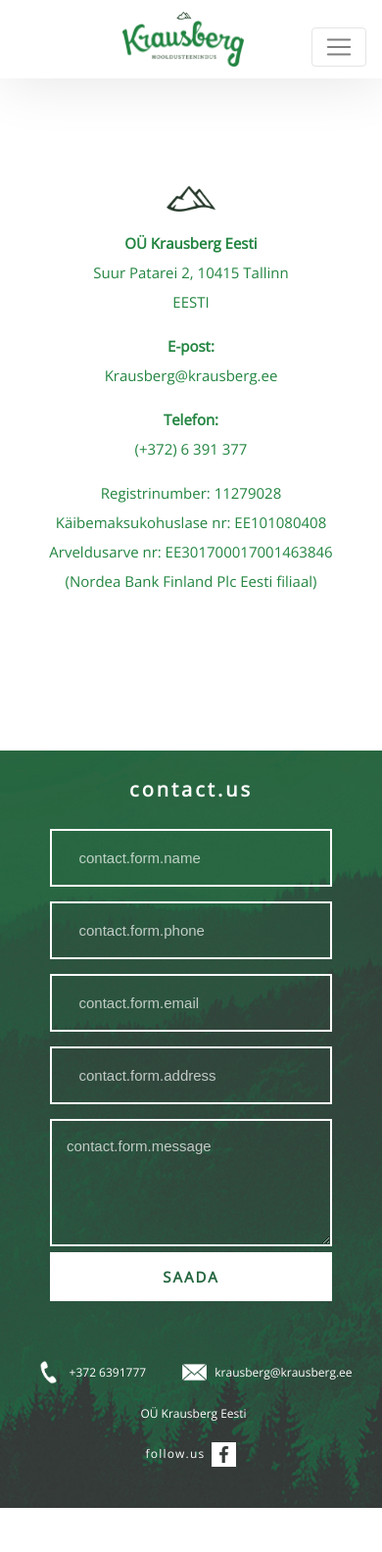
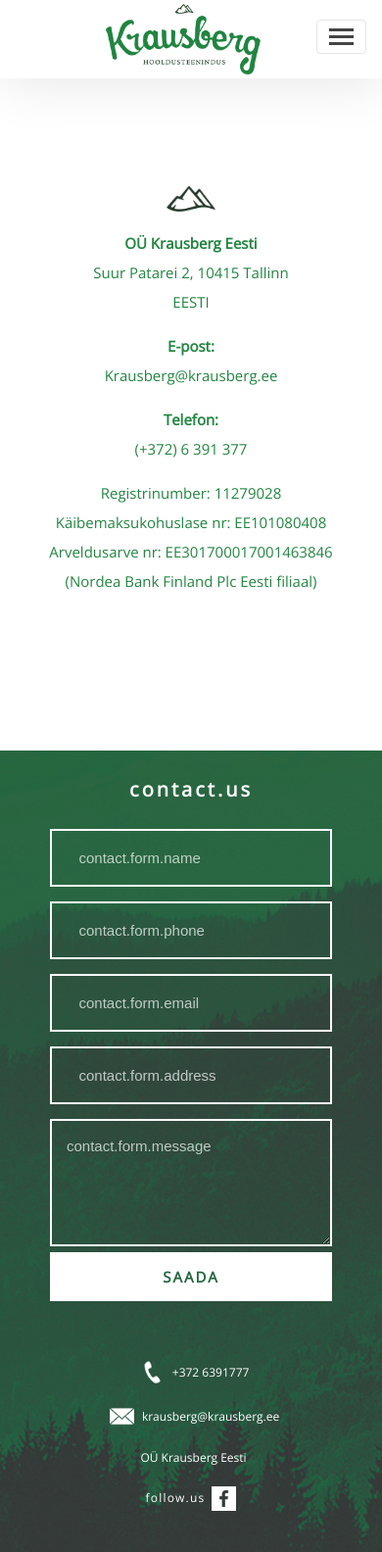
Before and after one commit to sanderlepik/krausberg-django, a Django app: page /contact/ in a window 390 px wide. Shown: the whole page at 98% size. Before the commit the page ends 1539 px from the top, so only its background shows below. Run offline with Django 3.2, Linux system fonts and the light colour scheme; some libraries are stand-ins or nearby versions.

Commit message:
navbar mobile view

```diff
--- a/krausberg_website/static/css/custom.css
+++ b/krausberg_website/static/css/custom.css
@@ -729,6 +729,17 @@
 /* Mobile view */
 
 @media (max-width: 990px) {
+  /* navbar 100% width */
+  .navbar {
+    padding:0;
+  }
+
+  /* navbar padding top and bottom */
+  .navbar-nav {
+    padding-top: 120px;
+    padding-bottom: 300px;
+  }
+
   /* navbar aligned center in mobile*/
   .navbar-brand {
     height: 100%;
@@ -768,16 +779,79 @@
     justify-content: center;
     align-items: center;
   }
-  .navbar-collapse {
-    margin-top: 10%;
+
+  .languages {
+    margin-left: 0;
   }
-  .nav-item {
-    margin-left: auto;
-    margin-right: auto;
-    margin-bottom: 5%;
-    width: 51.5625%;
+
+  .lang-form {
+    margin-right: 1.5rem
   }
+
+  .footer {
+    flex-direction: column;
+  }
+
   .navbar-collapse {
     background-color: white;
   }
 }
+
+
+/* navbar burger and close icon */
+.navbar-toggler:focus,
+.navbar-toggler:active {
+    outline: 0;
+}
+
+.navbar-toggler span {
+   display: block;
+   background-color: #444;
+   height: 3px;
+   width: 25px;
+   margin-top: 4px;
+   margin-bottom: 4px;
+   -webkit-transform: rotate(0deg);
+   -moz-transform: rotate(0deg);
+   -o-transform: rotate(0deg);
+   transform: rotate(0deg);
+   position: relative;
+   left: 0;
+   opacity: 1;
+}
+
+.navbar-toggler span:nth-child(1),
+.navbar-toggler span:nth-child(3) {
+   -webkit-transition: transform .35s ease-in-out;
+   -moz-transition: transform .35s ease-in-out;
+   -o-transition: transform .35s ease-in-out;
+   transition: transform .35s ease-in-out;
+}
+
+.navbar-toggler:not(.collapsed) span:nth-child(1) {
+    position: absolute;
+    left: 12px;
+    top: 10px;
+    -webkit-transform: rotate(135deg);
+    -moz-transform: rotate(135deg);
+    -o-transform: rotate(135deg);
+    transform: rotate(135deg);
+    opacity: 0.9;
+}
+
+.navbar-toggler:not(.collapsed) span:nth-child(2) {
+    height: 12px;
+    visibility: hidden;
+    background-color: transparent;
+}
+
+.navbar-toggler:not(.collapsed) span:nth-child(3) {
+    position: absolute;
+    left: 12px;
+    top: 10px;
+    -webkit-transform: rotate(-135deg);
+    -moz-transform: rotate(-135deg);
+    -o-transform: rotate(-135deg);
+    transform: rotate(-135deg);
+    opacity: 0.9;
+}
--- a/krausberg_website/templates/base.html
+++ b/krausberg_website/templates/base.html
@@ -3,16 +3,19 @@
 <html>
 {% block head %}{% endblock %}
 <body>
-    <nav class="navbar navbar-light navbar-toggleable-md fixed-top">
-        <button class="navbar-toggler navbar-toggler-right" type="button" data-toggle="collapse"
+    <nav class="navbar navbar-light navbar-toggleable-md fixed-top bg-faded">
+        <button class="navbar-toggler navbar-toggler-right collapsed" type="button" data-toggle="collapse"
                 data-target="#navbarsExampleDefault" aria-controls="navbarsExampleDefault" aria-expanded="false"
                 aria-label="Toggle navigation">
-            <span class="navbar-toggler-icon"></span>
+            <span> </span>
+            <span> </span>
+            <span> </span>
         </button>
 
         <a class="navbar-brand" href="/">
             <img src="{% static 'img/logo_min.png' %}" class="d-inline-block align-top krausberg-logo" alt="">
         </a>
+
         <div class="collapse navbar-collapse" id="navbarsExampleDefault">
             <ul class="navbar-nav ml-auto">
                 <li class="nav-item my-auto active">
@@ -80,6 +83,12 @@
     <script src="{% static 'js/bootstrap.min.js'%}"></script>
 
     <script>
+
+    $(".navbar-toggle").on("click", function () {
+    $(this).toggleClass("active");
+});
+
+
       $(".dropdown-menu li a").click(function() {
         $(this).parents(".dropdown").find('.btn').html($(this).text() + ' <span class="caret"></span>');
         $(this).parents(".dropdown").find('.btn').val($(this).data('value'));
```
